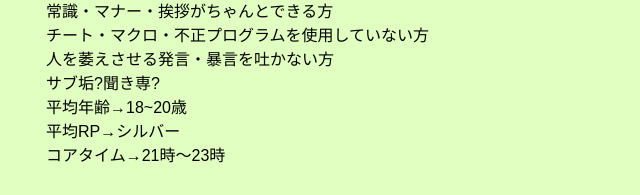
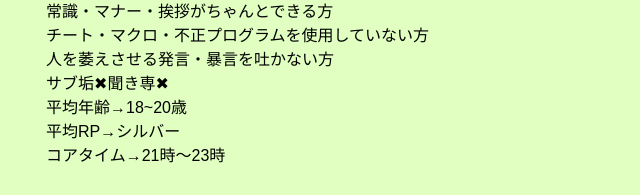
Before and after one commit to friendTeam/friendTeam.github.io, a plain HTML site: page recruit.html in a window 1280 px wide. Shown: the part 376-571 px from the top of the page, 144-784 px from the left. Drawn offline with Linux system fonts and the light colour scheme.

Commit message:
Add files via upload

```diff
--- a/recruit.html
+++ b/recruit.html
@@ -23,7 +23,7 @@
 			<li>常識・マナー・挨拶がちゃんとできる方</li>
 			<li>チート・マクロ・不正プログラムを使用していない方</li>
 			<li>人を萎えさせる発言・暴言を吐かない方</li>
-			<li>サブ垢?聞き専?</li>
+			<li>サブ垢✖聞き専✖</li>
 			<li>平均年齢→18~20歳</li>
 			<li>平均RP→シルバー</li>
 			<li>コアタイム→21時～23時</li>
```
